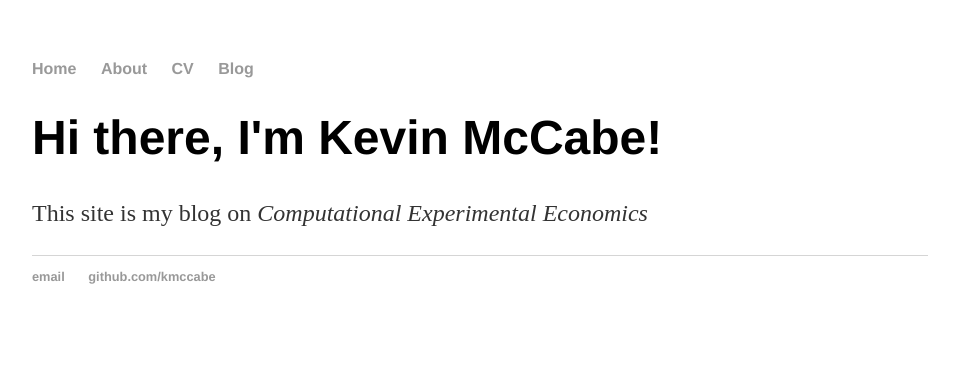
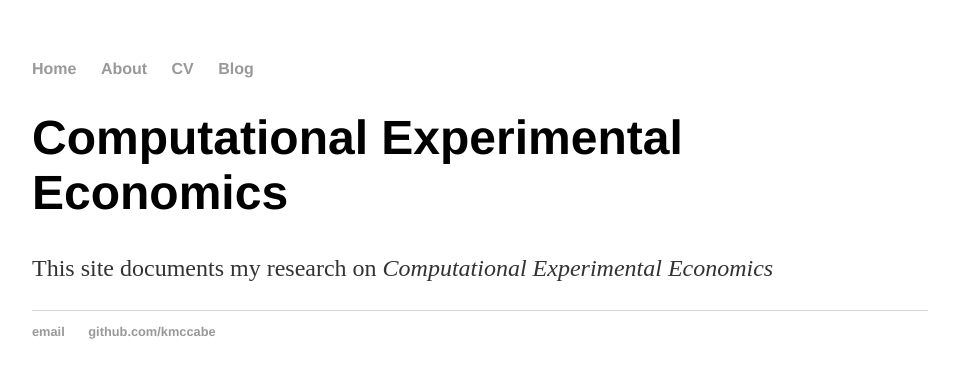
Before and after one commit to Kmccabe/KAM.github.io, a Jekyll site: the page built from index.html, in a window 1280 px wide. Shown: the top 378 px of the page, without its empty margins (160-1119 px from the left). Built offline with Jekyll 4.4.1, drawn with Linux system fonts in a browser that asks for light colours.

Commit message:
Update index.html

```diff
--- a/index.html
+++ b/index.html
@@ -3,6 +3,6 @@ layout: default
 title: Kevin McCabe's Notes on Computational Experimental Economics
 ---
 <div class="blurb">
-	<h1>Hi there, I'm Kevin McCabe!</h1>
-	<p>This site is my blog on <em>Computational Experimental Economics</em></p>
+	<h1>Computational Experimental Economics</h1>
+	<p>This site documents my research on <em>Computational Experimental Economics</em></p>
 </div><!-- /.blurb -->
```
